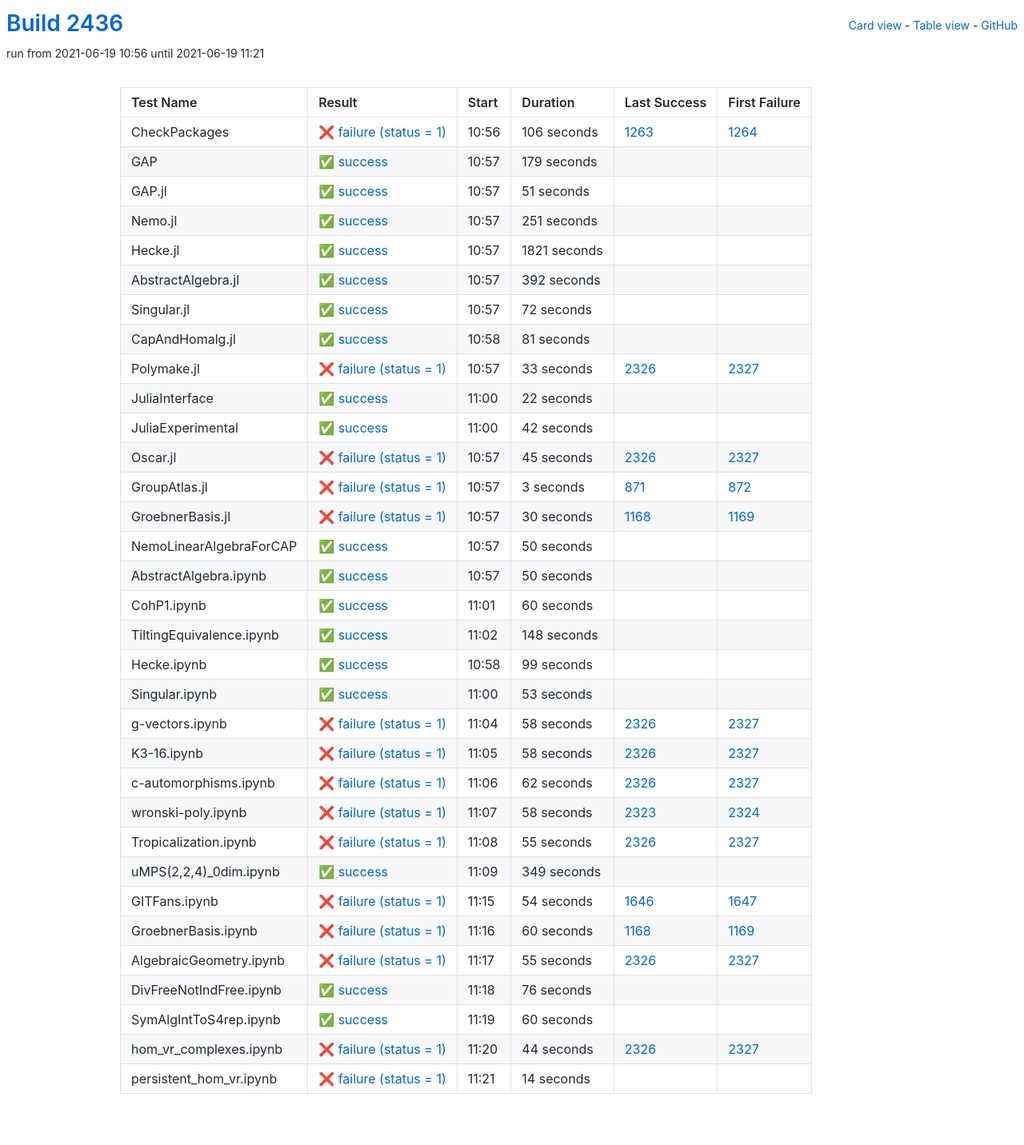
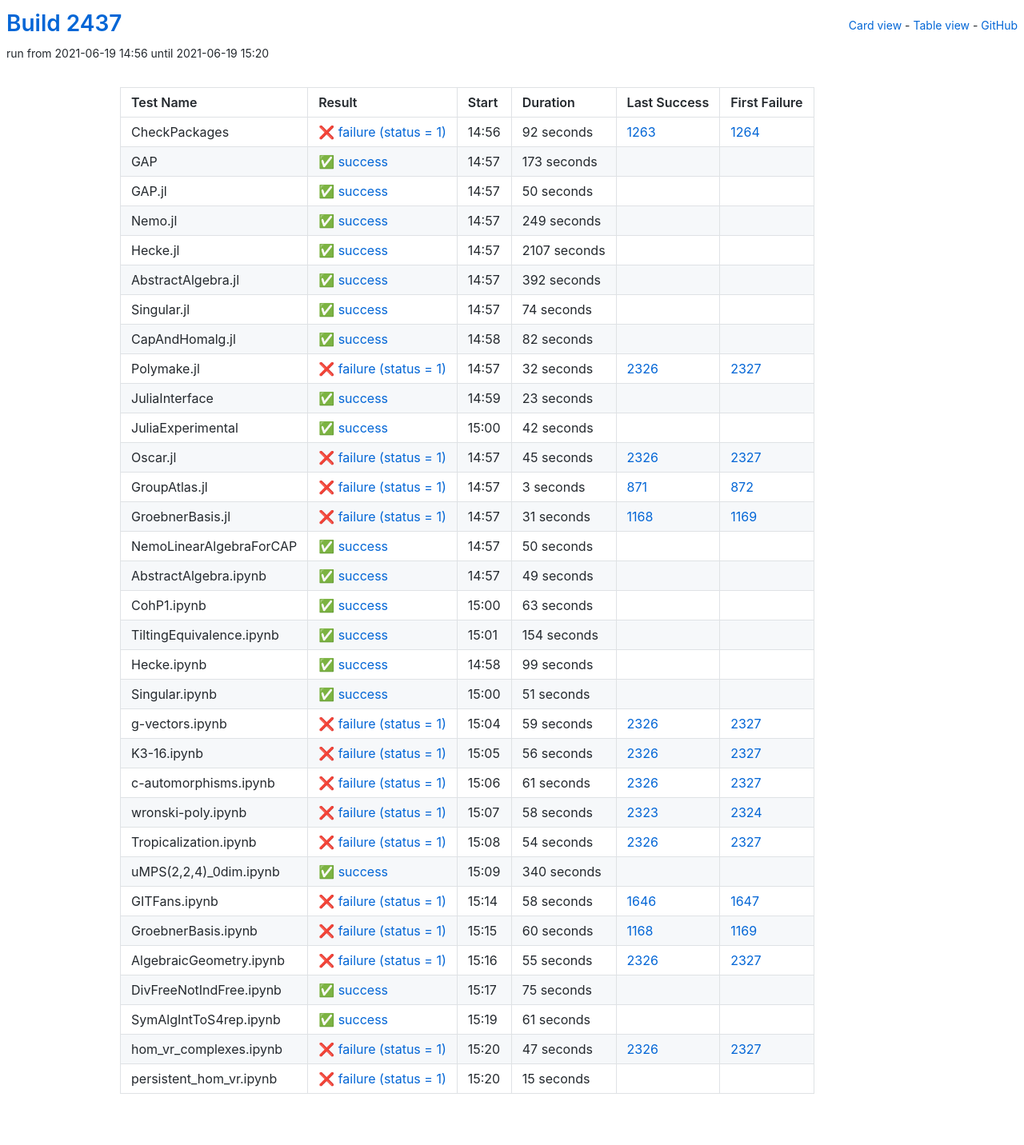
Before and after one commit to oscar-system/oscar-ci-status-stable, a Jekyll site: the page built from table.html, in a window 1280 px wide. Shown: the whole page at 80% size. Built offline with Jekyll 4.4.1, drawn with Linux system fonts in a browser that asks for light colours.

Commit message:
Build #2437

```diff
--- a/_data/ci.yml
+++ b/_data/ci.yml
@@ -1,6 +1,6 @@
 ---
-build: 2436
-build_url: https://oscarci.mathematik.uni-kl.de/job/oscar-stable/2436/
+build: 2437
+build_url: https://oscarci.mathematik.uni-kl.de/job/oscar-stable/2437/
 job: oscar-stable
 organization: oscar-system
 repo: oscar-ci-status-stable
@@ -8,68 +8,68 @@ repourl: https://github.com/oscar-system/oscar-ci-status-stable
 tests:
 - name: CheckPackages
   id: checkpackages
-  log: https://oscarci.mathematik.uni-kl.de/job/oscar-stable/2436/artifact/logs/build-2436/CheckPackages.log
-  start: 2021-06-19 10:56
+  log: https://oscarci.mathematik.uni-kl.de/job/oscar-stable/2437/artifact/logs/build-2437/CheckPackages.log
+  start: 2021-06-19 14:56
   success: false
   exitcode: 1
   status: failure
-  duration: 106
+  duration: 92
   last_success: 1263
   last_success_url: https://oscarci.mathematik.uni-kl.de/job/oscar-stable/1263/
   first_failure: 1264
   first_failure_url: https://oscarci.mathematik.uni-kl.de/job/oscar-stable/1264/
 - name: GAP
   id: gap
-  log: https://oscarci.mathematik.uni-kl.de/job/oscar-stable/2436/artifact/logs/build-2436/GAP.log
-  start: 2021-06-19 10:57
+  log: https://oscarci.mathematik.uni-kl.de/job/oscar-stable/2437/artifact/logs/build-2437/GAP.log
+  start: 2021-06-19 14:57
   success: true
   exitcode: 0
   status: success
-  duration: 179
+  duration: 173
   last_success: false
   last_success_url:
   first_failure: false
   first_failure_url:
 - name: GAP.jl
   id: gap-jl
-  log: https://oscarci.mathematik.uni-kl.de/job/oscar-stable/2436/artifact/logs/build-2436/GAP.jl.log
-  start: 2021-06-19 10:57
+  log: https://oscarci.mathematik.uni-kl.de/job/oscar-stable/2437/artifact/logs/build-2437/GAP.jl.log
+  start: 2021-06-19 14:57
   success: true
   exitcode: 0
   status: success
-  duration: 51
+  duration: 50
   last_success: false
   last_success_url:
   first_failure: false
   first_failure_url:
 - name: Nemo.jl
   id: nemo-jl
-  log: https://oscarci.mathematik.uni-kl.de/job/oscar-stable/2436/artifact/logs/build-2436/Nemo.jl.log
-  start: 2021-06-19 10:57
+  log: https://oscarci.mathematik.uni-kl.de/job/oscar-stable/2437/artifact/logs/build-2437/Nemo.jl.log
+  start: 2021-06-19 14:57
   success: true
   exitcode: 0
   status: success
-  duration: 251
+  duration: 249
   last_success: false
   last_success_url:
   first_failure: false
   first_failure_url:
 - name: Hecke.jl
   id: hecke-jl
-  log: https://oscarci.mathematik.uni-kl.de/job/oscar-stable/2436/artifact/logs/build-2436/Hecke.jl.log
-  start: 2021-06-19 10:57
+  log: https://oscarci.mathematik.uni-kl.de/job/oscar-stable/2437/artifact/logs/build-2437/Hecke.jl.log
+  start: 2021-06-19 14:57
   success: true
   exitcode: 0
   status: success
-  duration: 1821
+  duration: 2107
   last_success: false
   last_success_url:
   first_failure: false
   first_failure_url:
 - name: AbstractAlgebra.jl
   id: abstractalgebra-jl
-  log: https://oscarci.mathematik.uni-kl.de/job/oscar-stable/2436/artifact/logs/build-2436/AbstractAlgebra.jl.log
-  start: 2021-06-19 10:57
+  log: https://oscarci.mathematik.uni-kl.de/job/oscar-stable/2437/artifact/logs/build-2437/AbstractAlgebra.jl.log
+  start: 2021-06-19 14:57
   success: true
   exitcode: 0
   status: success
@@ -80,56 +80,56 @@ tests:
   first_failure_url:
 - name: Singular.jl
   id: singular-jl
-  log: https://oscarci.mathematik.uni-kl.de/job/oscar-stable/2436/artifact/logs/build-2436/Singular.jl.log
-  start: 2021-06-19 10:57
+  log: https://oscarci.mathematik.uni-kl.de/job/oscar-stable/2437/artifact/logs/build-2437/Singular.jl.log
+  start: 2021-06-19 14:57
   success: true
   exitcode: 0
   status: success
-  duration: 72
+  duration: 74
   last_success: false
   last_success_url:
   first_failure: false
   first_failure_url:
 - name: CapAndHomalg.jl
   id: capandhomalg-jl
-  log: https://oscarci.mathematik.uni-kl.de/job/oscar-stable/2436/artifact/logs/build-2436/CapAndHomalg.jl.log
-  start: 2021-06-19 10:58
+  log: https://oscarci.mathematik.uni-kl.de/job/oscar-stable/2437/artifact/logs/build-2437/CapAndHomalg.jl.log
+  start: 2021-06-19 14:58
   success: true
   exitcode: 0
   status: success
-  duration: 81
+  duration: 82
   last_success: false
   last_success_url:
   first_failure: false
   first_failure_url:
 - name: Polymake.jl
   id: polymake-jl
-  log: https://oscarci.mathematik.uni-kl.de/job/oscar-stable/2436/artifact/logs/build-2436/Polymake.jl.log
-  start: 2021-06-19 10:57
+  log: https://oscarci.mathematik.uni-kl.de/job/oscar-stable/2437/artifact/logs/build-2437/Polymake.jl.log
+  start: 2021-06-19 14:57
   success: false
   exitcode: 1
   status: failure
-  duration: 33
+  duration: 32
   last_success: 2326
   last_success_url: https://oscarci.mathematik.uni-kl.de/job/oscar-stable/2326/
   first_failure: 2327
   first_failure_url: https://oscarci.mathematik.uni-kl.de/job/oscar-stable/2327/
 - name: JuliaInterface
   id: juliainterface
-  log: https://oscarci.mathematik.uni-kl.de/job/oscar-stable/2436/artifact/logs/build-2436/JuliaInterface.log
-  start: 2021-06-19 11:00
+  log: https://oscarci.mathematik.uni-kl.de/job/oscar-stable/2437/artifact/logs/build-2437/JuliaInterface.log
+  start: 2021-06-19 14:59
   success: true
   exitcode: 0
   status: success
-  duration: 22
+  duration: 23
   last_success: false
   last_success_url:
   first_failure: false
   first_failure_url:
 - name: JuliaExperimental
   id: juliaexperimental
-  log: https://oscarci.mathematik.uni-kl.de/job/oscar-stable/2436/artifact/logs/build-2436/JuliaExperimental.log
-  start: 2021-06-19 11:00
+  log: https://oscarci.mathematik.uni-kl.de/job/oscar-stable/2437/artifact/logs/build-2437/JuliaExperimental.log
+  start: 2021-06-19 15:00
   success: true
   exitcode: 0
   status: success
@@ -140,8 +140,8 @@ tests:
   first_failure_url:
 - name: Oscar.jl
   id: oscar-jl
-  log: https://oscarci.mathematik.uni-kl.de/job/oscar-stable/2436/artifact/logs/build-2436/Oscar.jl.log
-  start: 2021-06-19 10:57
+  log: https://oscarci.mathematik.uni-kl.de/job/oscar-stable/2437/artifact/logs/build-2437/Oscar.jl.log
+  start: 2021-06-19 14:57
   success: false
   exitcode: 1
   status: failure
@@ -152,8 +152,8 @@ tests:
   first_failure_url: https://oscarci.mathematik.uni-kl.de/job/oscar-stable/2327/
 - name: GroupAtlas.jl
   id: groupatlas-jl
-  log: https://oscarci.mathematik.uni-kl.de/job/oscar-stable/2436/artifact/logs/build-2436/GroupAtlas.jl.log
-  start: 2021-06-19 10:57
+  log: https://oscarci.mathematik.uni-kl.de/job/oscar-stable/2437/artifact/logs/build-2437/GroupAtlas.jl.log
+  start: 2021-06-19 14:57
   success: false
   exitcode: 1
   status: failure
@@ -164,20 +164,20 @@ tests:
   first_failure_url: https://oscarci.mathematik.uni-kl.de/job/oscar-stable/872/
 - name: GroebnerBasis.jl
   id: groebnerbasis-jl
-  log: https://oscarci.mathematik.uni-kl.de/job/oscar-stable/2436/artifact/logs/build-2436/GroebnerBasis.jl.log
-  start: 2021-06-19 10:57
+  log: https://oscarci.mathematik.uni-kl.de/job/oscar-stable/2437/artifact/logs/build-2437/GroebnerBasis.jl.log
+  start: 2021-06-19 14:57
   success: false
   exitcode: 1
   status: failure
-  duration: 30
+  duration: 31
   last_success: 1168
   last_success_url: https://oscarci.mathematik.uni-kl.de/job/oscar-stable/1168/
   first_failure: 1169
   first_failure_url: https://oscarci.mathematik.uni-kl.de/job/oscar-stable/1169/
 - name: NemoLinearAlgebraForCAP
   id: nemolinearalgebraforcap
-  log: https://oscarci.mathematik.uni-kl.de/job/oscar-stable/2436/artifact/logs/build-2436/NemoLinearAlgebraForCAP.log
-  start: 2021-06-19 10:57
+  log: https://oscarci.mathematik.uni-kl.de/job/oscar-stable/2437/artifact/logs/build-2437/NemoLinearAlgebraForCAP.log
+  start: 2021-06-19 14:57
   success: true
   exitcode: 0
   status: success
@@ -188,44 +188,44 @@ tests:
   first_failure_url:
 - name: AbstractAlgebra.ipynb
   id: abstractalgebra-ipynb
-  log: https://oscarci.mathematik.uni-kl.de/job/oscar-stable/2436/artifact/logs/build-2436/AbstractAlgebra.ipynb.log
-  start: 2021-06-19 10:57
+  log: https://oscarci.mathematik.uni-kl.de/job/oscar-stable/2437/artifact/logs/build-2437/AbstractAlgebra.ipynb.log
+  start: 2021-06-19 14:57
   success: true
   exitcode: 0
   status: success
-  duration: 50
+  duration: 49
   last_success: false
   last_success_url:
   first_failure: false
   first_failure_url:
 - name: CohP1.ipynb
   id: cohp1-ipynb
-  log: https://oscarci.mathematik.uni-kl.de/job/oscar-stable/2436/artifact/logs/build-2436/CohP1.ipynb.log
-  start: 2021-06-19 11:01
+  log: https://oscarci.mathematik.uni-kl.de/job/oscar-stable/2437/artifact/logs/build-2437/CohP1.ipynb.log
+  start: 2021-06-19 15:00
   success: true
   exitcode: 0
   status: success
-  duration: 60
+  duration: 63
   last_success: false
   last_success_url:
   first_failure: false
   first_failure_url:
 - name: TiltingEquivalence.ipynb
   id: tiltingequivalence-ipynb
-  log: https://oscarci.mathematik.uni-kl.de/job/oscar-stable/2436/artifact/logs/build-2436/TiltingEquivalence.ipynb.log
-  start: 2021-06-19 11:02
+  log: https://oscarci.mathematik.uni-kl.de/job/oscar-stable/2437/artifact/logs/build-2437/TiltingEquivalence.ipynb.log
+  start: 2021-06-19 15:01
   success: true
   exitcode: 0
   status: success
-  duration: 148
+  duration: 154
   last_success: false
   last_success_url:
   first_failure: false
   first_failure_url:
 - name: Hecke.ipynb
   id: hecke-ipynb
-  log: https://oscarci.mathematik.uni-kl.de/job/oscar-stable/2436/artifact/logs/build-2436/Hecke.ipynb.log
-  start: 2021-06-19 10:58
+  log: https://oscarci.mathematik.uni-kl.de/job/oscar-stable/2437/artifact/logs/build-2437/Hecke.ipynb.log
+  start: 2021-06-19 14:58
   success: true
   exitcode: 0
   status: success
@@ -236,56 +236,56 @@ tests:
   first_failure_url:
 - name: Singular.ipynb
   id: singular-ipynb
-  log: https://oscarci.mathematik.uni-kl.de/job/oscar-stable/2436/artifact/logs/build-2436/Singular.ipynb.log
-  start: 2021-06-19 11:00
+  log: https://oscarci.mathematik.uni-kl.de/job/oscar-stable/2437/artifact/logs/build-2437/Singular.ipynb.log
+  start: 2021-06-19 15:00
   success: true
   exitcode: 0
   status: success
-  duration: 53
+  duration: 51
   last_success: false
   last_success_url:
   first_failure: false
   first_failure_url:
 - name: g-vectors.ipynb
   id: g-vectors-ipynb
-  log: https://oscarci.mathematik.uni-kl.de/job/oscar-stable/2436/artifact/logs/build-2436/g-vectors.ipynb.log
-  start: 2021-06-19 11:04
+  log: https://oscarci.mathematik.uni-kl.de/job/oscar-stable/2437/artifact/logs/build-2437/g-vectors.ipynb.log
+  start: 2021-06-19 15:04
   success: false
   exitcode: 1
   status: failure
-  duration: 58
+  duration: 59
   last_success: 2326
   last_success_url: https://oscarci.mathematik.uni-kl.de/job/oscar-stable/2326/
   first_failure: 2327
   first_failure_url: https://oscarci.mathematik.uni-kl.de/job/oscar-stable/2327/
 - name: K3-16.ipynb
   id: k3-16-ipynb
-  log: https://oscarci.mathematik.uni-kl.de/job/oscar-stable/2436/artifact/logs/build-2436/K3-16.ipynb.log
-  start: 2021-06-19 11:05
+  log: https://oscarci.mathematik.uni-kl.de/job/oscar-stable/2437/artifact/logs/build-2437/K3-16.ipynb.log
+  start: 2021-06-19 15:05
   success: false
   exitcode: 1
   status: failure
-  duration: 58
+  duration: 56
   last_success: 2326
   last_success_url: https://oscarci.mathematik.uni-kl.de/job/oscar-stable/2326/
   first_failure: 2327
   first_failure_url: https://oscarci.mathematik.uni-kl.de/job/oscar-stable/2327/
 - name: c-automorphisms.ipynb
   id: c-automorphisms-ipynb
-  log: https://oscarci.mathematik.uni-kl.de/job/oscar-stable/2436/artifact/logs/build-2436/c-automorphisms.ipynb.log
-  start: 2021-06-19 11:06
+  log: https://oscarci.mathematik.uni-kl.de/job/oscar-stable/2437/artifact/logs/build-2437/c-automorphisms.ipynb.log
+  start: 2021-06-19 15:06
   success: false
   exitcode: 1
   status: failure
-  duration: 62
+  duration: 61
   last_success: 2326
   last_success_url: https://oscarci.mathematik.uni-kl.de/job/oscar-stable/2326/
   first_failure: 2327
   first_failure_url: https://oscarci.mathematik.uni-kl.de/job/oscar-stable/2327/
 - name: wronski-poly.ipynb
   id: wronski-poly-ipynb
-  log: https://oscarci.mathematik.uni-kl.de/job/oscar-stable/2436/artifact/logs/build-2436/wronski-poly.ipynb.log
-  start: 2021-06-19 11:07
+  log: https://oscarci.mathematik.uni-kl.de/job/oscar-stable/2437/artifact/logs/build-2437/wronski-poly.ipynb.log
+  start: 2021-06-19 15:07
   success: false
   exitcode: 1
   status: failure
@@ -296,44 +296,44 @@ tests:
   first_failure_url: https://oscarci.mathematik.uni-kl.de/job/oscar-stable/2324/
 - name: Tropicalization.ipynb
   id: tropicalization-ipynb
-  log: https://oscarci.mathematik.uni-kl.de/job/oscar-stable/2436/artifact/logs/build-2436/Tropicalization.ipynb.log
-  start: 2021-06-19 11:08
+  log: https://oscarci.mathematik.uni-kl.de/job/oscar-stable/2437/artifact/logs/build-2437/Tropicalization.ipynb.log
+  start: 2021-06-19 15:08
   success: false
   exitcode: 1
   status: failure
-  duration: 55
+  duration: 54
   last_success: 2326
   last_success_url: https://oscarci.mathematik.uni-kl.de/job/oscar-stable/2326/
   first_failure: 2327
   first_failure_url: https://oscarci.mathematik.uni-kl.de/job/oscar-stable/2327/
 - name: uMPS(2,2,4)_0dim.ipynb
   id: umps-2-2-4-0dim-ipynb
-  log: https://oscarci.mathematik.uni-kl.de/job/oscar-stable/2436/artifact/logs/build-2436/uMPS-2-2-4-_0dim.ipynb.log
-  start: 2021-06-19 11:09
+  log: https://oscarci.mathematik.uni-kl.de/job/oscar-stable/2437/artifact/logs/build-2437/uMPS-2-2-4-_0dim.ipynb.log
+  start: 2021-06-19 15:09
   success: true
   exitcode: 0
   status: success
-  duration: 349
+  duration: 340
   last_success: false
   last_success_url:
   first_failure: false
   first_failure_url:
 - name: GITFans.ipynb
   id: gitfans-ipynb
-  log: https://oscarci.mathematik.uni-kl.de/job/oscar-stable/2436/artifact/logs/build-2436/GITFans.ipynb.log
-  start: 2021-06-19 11:15
+  log: https://oscarci.mathematik.uni-kl.de/job/oscar-stable/2437/artifact/logs/build-2437/GITFans.ipynb.log
+  start: 2021-06-19 15:14
   success: false
   exitcode: 1
   status: failure
-  duration: 54
+  duration: 58
   last_success: 1646
   last_success_url: https://oscarci.mathematik.uni-kl.de/job/oscar-stable/1646/
   first_failure: 1647
   first_failure_url: https://oscarci.mathematik.uni-kl.de/job/oscar-stable/1647/
 - name: GroebnerBasis.ipynb
   id: groebnerbasis-ipynb
-  log: https://oscarci.mathematik.uni-kl.de/job/oscar-stable/2436/artifact/logs/build-2436/GroebnerBasis.ipynb.log
-  start: 2021-06-19 11:16
+  log: https://oscarci.mathematik.uni-kl.de/job/oscar-stable/2437/artifact/logs/build-2437/GroebnerBasis.ipynb.log
+  start: 2021-06-19 15:15
   success: false
   exitcode: 1
   status: failure
@@ -344,8 +344,8 @@ tests:
   first_failure_url: https://oscarci.mathematik.uni-kl.de/job/oscar-stable/1169/
 - name: AlgebraicGeometry.ipynb
   id: algebraicgeometry-ipynb
-  log: https://oscarci.mathematik.uni-kl.de/job/oscar-stable/2436/artifact/logs/build-2436/AlgebraicGeometry.ipynb.log
-  start: 2021-06-19 11:17
+  log: https://oscarci.mathematik.uni-kl.de/job/oscar-stable/2437/artifact/logs/build-2437/AlgebraicGeometry.ipynb.log
+  start: 2021-06-19 15:16
   success: false
   exitcode: 1
   status: failure
@@ -356,48 +356,48 @@ tests:
   first_failure_url: https://oscarci.mathematik.uni-kl.de/job/oscar-stable/2327/
 - name: DivFreeNotIndFree.ipynb
   id: divfreenotindfree-ipynb
-  log: https://oscarci.mathematik.uni-kl.de/job/oscar-stable/2436/artifact/logs/build-2436/DivFreeNotIndFree.ipynb.log
-  start: 2021-06-19 11:18
+  log: https://oscarci.mathematik.uni-kl.de/job/oscar-stable/2437/artifact/logs/build-2437/DivFreeNotIndFree.ipynb.log
+  start: 2021-06-19 15:17
   success: true
   exitcode: 0
   status: success
-  duration: 76
+  duration: 75
   last_success: false
   last_success_url:
   first_failure: false
   first_failure_url:
 - name: SymAlgIntToS4rep.ipynb
   id: symalginttos4rep-ipynb
-  log: https://oscarci.mathematik.uni-kl.de/job/oscar-stable/2436/artifact/logs/build-2436/SymAlgIntToS4rep.ipynb.log
-  start: 2021-06-19 11:19
+  log: https://oscarci.mathematik.uni-kl.de/job/oscar-stable/2437/artifact/logs/build-2437/SymAlgIntToS4rep.ipynb.log
+  start: 2021-06-19 15:19
   success: true
   exitcode: 0
   status: success
-  duration: 60
+  duration: 61
   last_success: false
   last_success_url:
   first_failure: false
   first_failure_url:
 - name: hom_vr_complexes.ipynb
   id: hom-vr-complexes-ipynb
-  log: https://oscarci.mathematik.uni-kl.de/job/oscar-stable/2436/artifact/logs/build-2436/hom_vr_complexes.ipynb.log
-  start: 2021-06-19 11:20
+  log: https://oscarci.mathematik.uni-kl.de/job/oscar-stable/2437/artifact/logs/build-2437/hom_vr_complexes.ipynb.log
+  start: 2021-06-19 15:20
   success: false
   exitcode: 1
   status: failure
-  duration: 44
+  duration: 47
   last_success: 2326
   last_success_url: https://oscarci.mathematik.uni-kl.de/job/oscar-stable/2326/
   first_failure: 2327
   first_failure_url: https://oscarci.mathematik.uni-kl.de/job/oscar-stable/2327/
 - name: persistent_hom_vr.ipynb
   id: persistent-hom-vr-ipynb
-  log: https://oscarci.mathematik.uni-kl.de/job/oscar-stable/2436/artifact/logs/build-2436/persistent_hom_vr.ipynb.log
-  start: 2021-06-19 11:21
+  log: https://oscarci.mathematik.uni-kl.de/job/oscar-stable/2437/artifact/logs/build-2437/persistent_hom_vr.ipynb.log
+  start: 2021-06-19 15:20
   success: false
   exitcode: 1
   status: failure
-  duration: 14
+  duration: 15
   last_success: false
   last_success_url:
   first_failure: false
```
Also changed, not shown: README.md.
